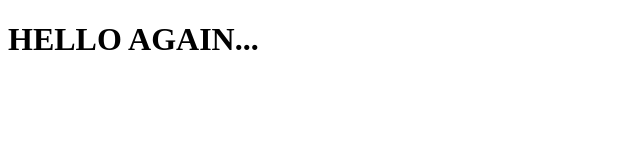
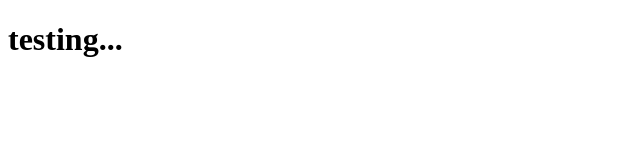
Before and after one commit to atan958/atan958.github.io, a plain HTML site: page index.html in a window 1280 px wide. Shown: the whole page, without its empty margins (0-640 px from the left). Drawn offline with Linux system fonts and the light colour scheme.

Commit message:
feat: testing v2

```diff
--- a/index.html
+++ b/index.html
@@ -7,7 +7,7 @@
     <title>Angelo RT</title>
 </head>
 <body>
-    <h1>
+    <h1 id="testId">
         HELLO AGAIN...
     </h1>
     <script src="index.js"></script>
--- a/index.js
+++ b/index.js
@@ -1 +1,3 @@
-alert('Testing...');
+const testElm = document.getElementById('testId');
+
+testElm.innerHTML = 'testing...';
```
